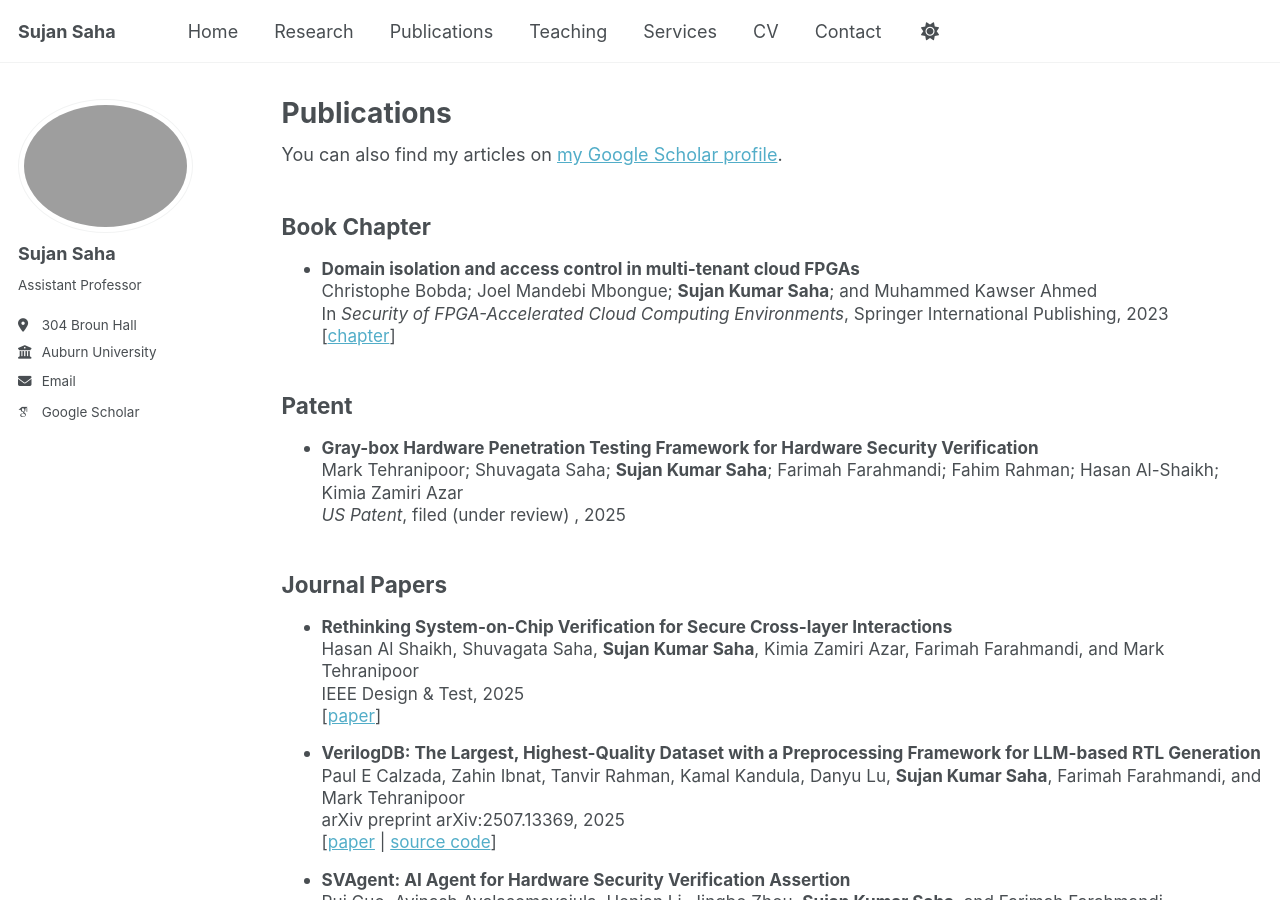
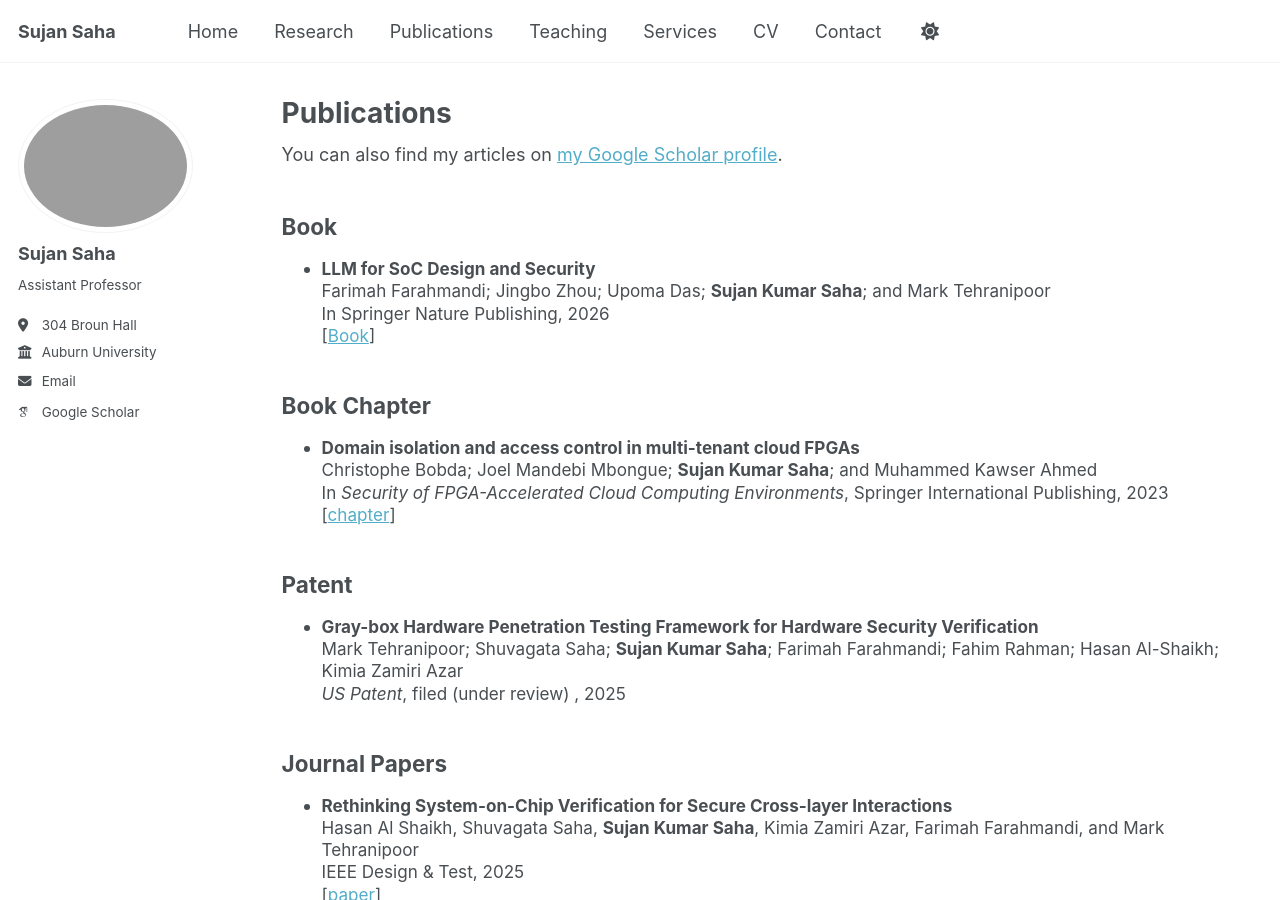
Before and after one commit to Sujansaha05/Sujansaha05.github.io, a Jekyll site: the page built from _pages/publications_sujan.html, in a window 1280 px wide and 900 px high. Built offline with Jekyll 4.4.1, drawn with Linux system fonts in a browser that asks for light colours; some web fonts are replaced; a script that is not in the unit is left out.

Commit message:
November 2026 update

```diff
--- a/_pages/publications_sujan.html
+++ b/_pages/publications_sujan.html
@@ -10,6 +10,24 @@ author_profile: true
 {% endif %}
 
 {% include base_path %}
+
+<h2>Book</h2>
+
+<ul class="publication-list">
+
+  <li class="publication-item compact">
+    <strong>LLM for SoC Design and Security</strong><br>
+    <span class="authors">
+      Farimah Farahmandi; Jingbo Zhou; Upoma Das; <strong>Sujan Kumar Saha</strong>; and Mark Tehranipoor
+    </span><br>
+    <span class="venue">
+      In Springer Nature Publishing, 2026
+    </span><br>
+    <span class="links">
+      [<a href="https://link.springer.com/book/10.1007/978-3-032-34116-7" target="_blank">Book</a>]
+    </span>
+  </li>
+</ul>
 
 <h2>Book Chapter</h2>
 
```
Also changed, not shown: _pages/about_sujan.md (+3 -0 lines), 1 other file.
